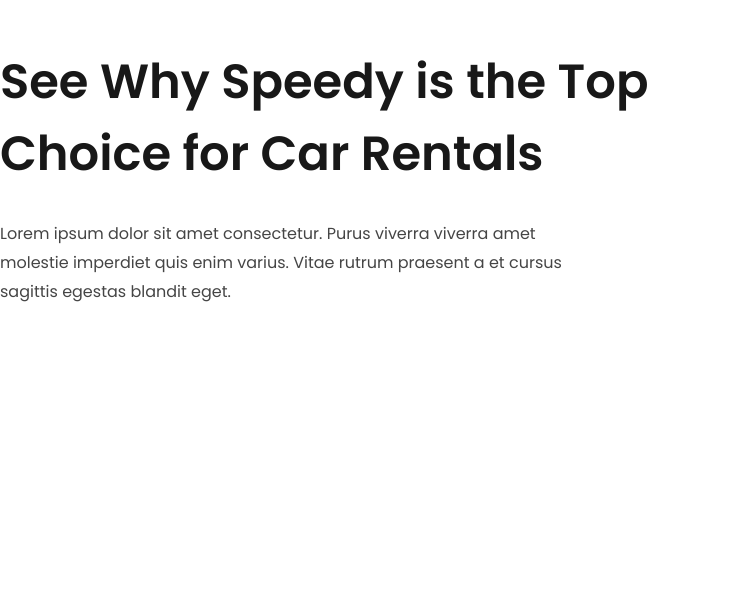
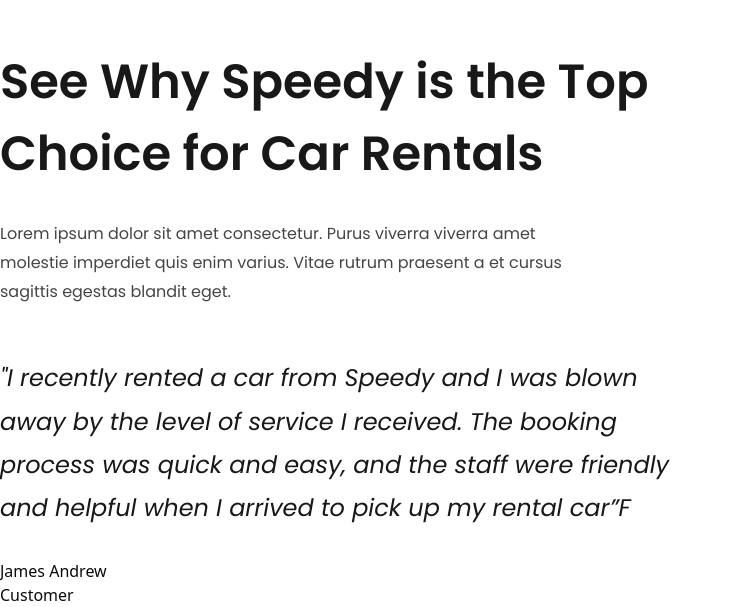
Before and after one commit to shoumen-shomu/speedyrent, a React (Vite) app: page / in a window 1280 px wide. Shown: the part 8068-8675 px from the top of the page, without its empty margins (0-732 px from the left). Before the commit the page ends 8374 px from the top, so only its background shows below. Built offline with nearby package versions, Linux system fonts and the light colour scheme.

Commit message:
review text added

```diff
--- a/src/components/layouts/Review.jsx
+++ b/src/components/layouts/Review.jsx
@@ -17,6 +17,18 @@
                 amet molestie imperdiet quis enim varius. Vitae rutrum praesent
                 a et cursus sagittis egestas blandit eget.{" "}
               </p>
+              {/* Review Start  */}
+              <div className="w-168.5 mt-[50px]">
+                <p className="font-pop font-normal text-[24px] text-[#181818] leading-[180%] italic mb-[30px]">
+                  "I recently rented a car from Speedy and I was blown away by
+                  the level of service I received. The booking process was quick
+                  and easy, and the staff were friendly and helpful when I
+                  arrived to pick up my rental car”F
+                </p>
+                <h3>James Andrew</h3>
+                <p>Customer</p>
+              </div>
+              {/* Review End */}
             </div>
           </div>
         </Container>
```
